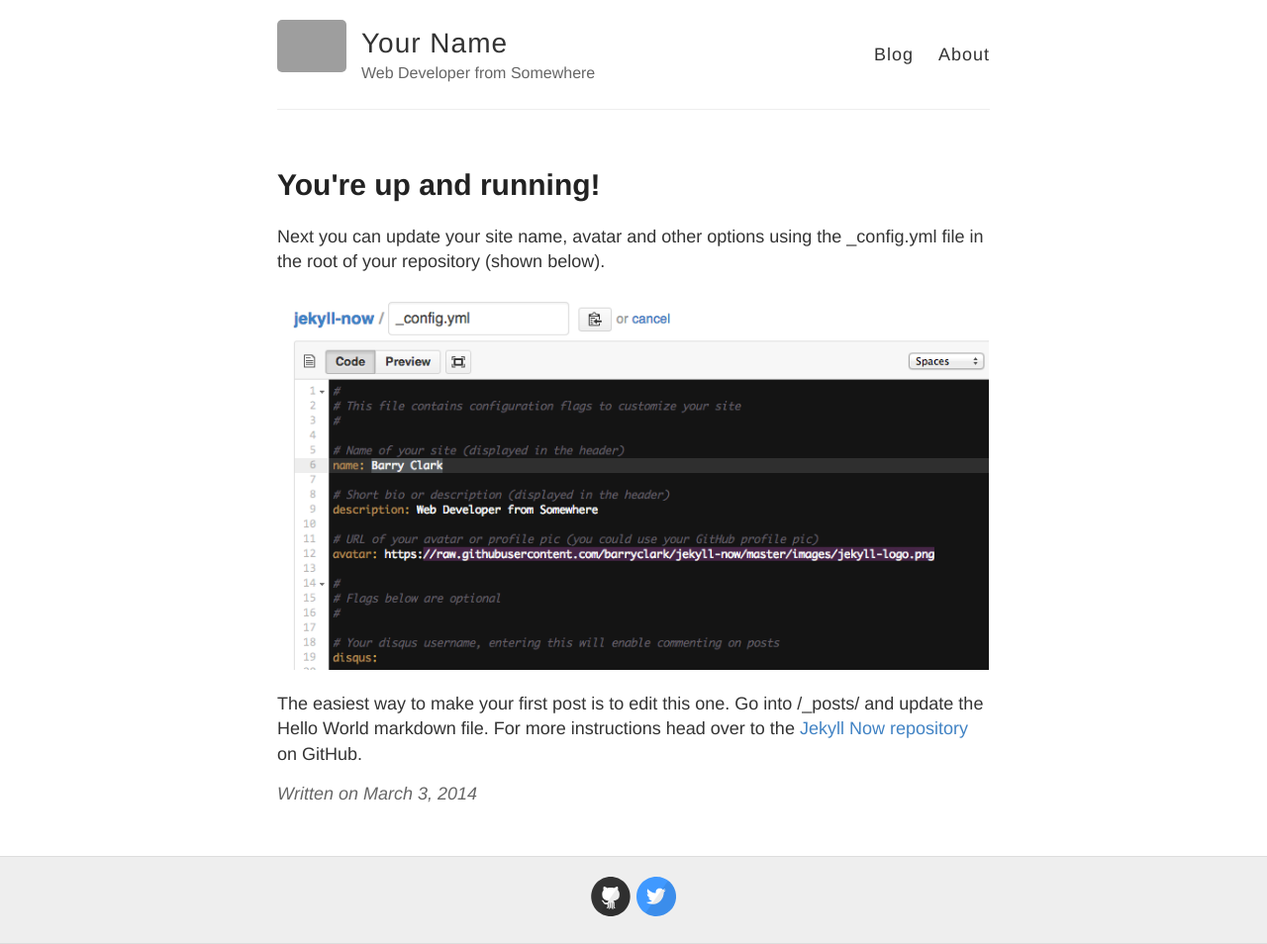
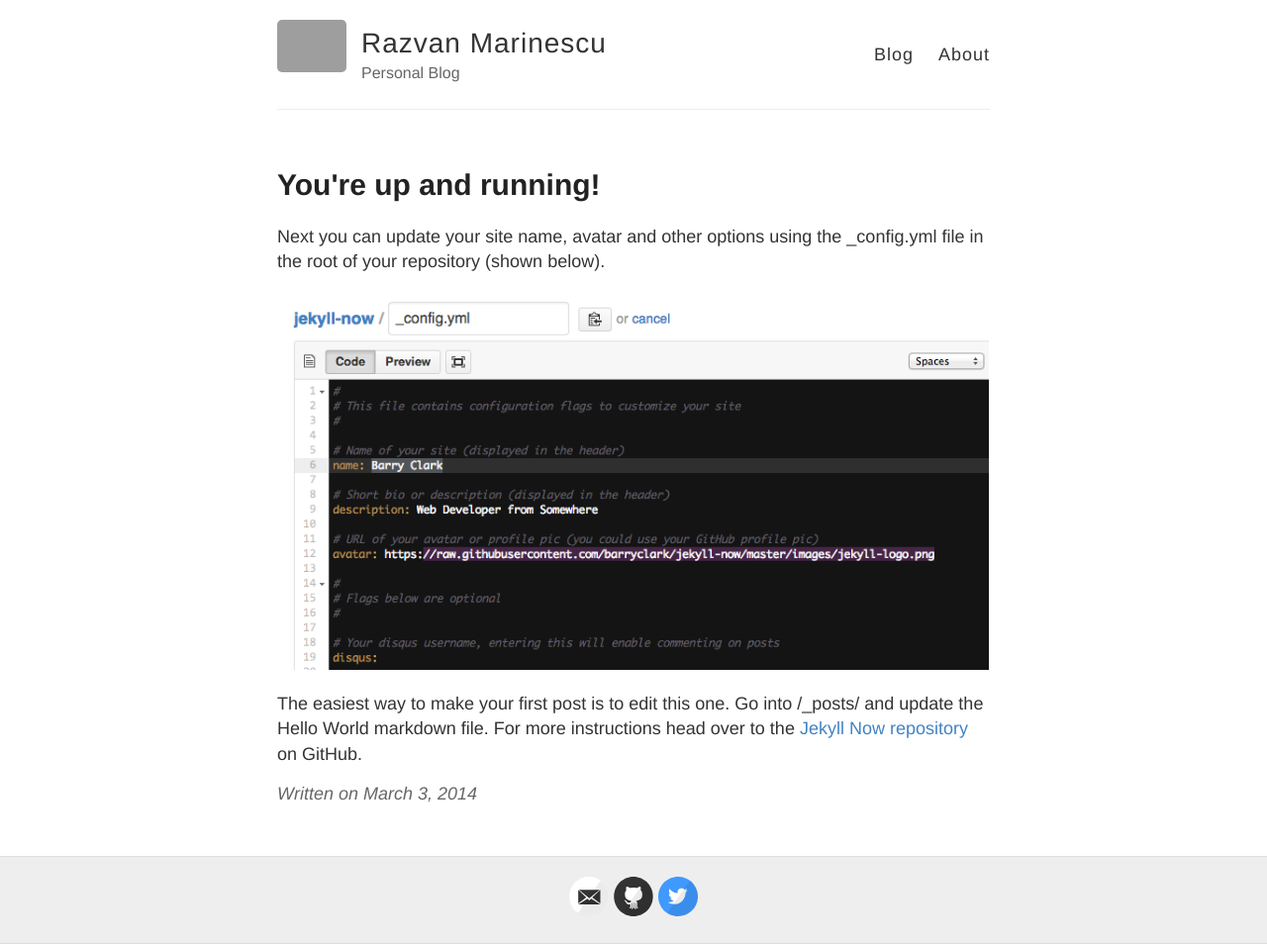
Before and after one commit to razvanmarinescu/razvanmarinescu.github.io, a Jekyll site: the page built from _posts/2014-3-3-Hello-World.md, in a window 1280 px wide. Shown: the whole page at 99% size. Built offline with Jekyll 4.4.1, drawn with Linux system fonts in a browser that asks for light colours; grey boxes are pictures that could not be loaded.

Commit message:
minor changes

```diff
--- a/_config.yml
+++ b/_config.yml
@@ -3,13 +3,13 @@
 #
 
 # Name of your site (displayed in the header)
-name: Your Name
+name: Razvan Marinescu
 
 # Short bio or description (displayed in the header)
-description: Web Developer from Somewhere
+description: Personal Blog
 
 # URL of your avatar or profile pic (you could use your GitHub profile pic)
-avatar: https://raw.githubusercontent.com/barryclark/jekyll-now/master/images/jekyll-logo.png
+avatar: http://people.csail.mit.edu/~razvan/author/admin/avatar_hu43bec08f3653214859cbc5a1a548f1ae_468213_250x250_fill_q90_lanczos_center.jpg
 
 #
 # Flags below are optional
@@ -18,15 +18,15 @@ avatar: https://raw.githubusercontent.com/barryclark/jekyll-now/master/images/je
 # Includes an icon in the footer for each username you enter
 footer-links:
   dribbble:
-  email:
+  email: razvan [at] mit [dot] edu
   facebook:
   flickr:
-  github: barryclark/jekyll-now
+  github: razvanmarinescu
   instagram:
   linkedin:
   pinterest:
   rss: # just type anything here for a working RSS icon
-  twitter: jekyllrb
+  twitter: RazMarinescu
   stackoverflow: # your stackoverflow profile, e.g. "users/50476/bart-kiers"
   youtube: # channel/<your_long_string> or user/<user-name>
   googleplus: # anything in your profile username that comes after plus.google.com/
@@ -41,7 +41,7 @@ google_analytics:
 
 # Your website URL (e.g. http://barryclark.github.io or http://www.barryclark.co)
 # Used for Sitemap.xml and your RSS feed
-url:
+url: https://razvanmarinescu.github.io/
 
 # If you're hosting your site at a Project repository on GitHub pages
 # (http://yourusername.github.io/repository-name)
```
